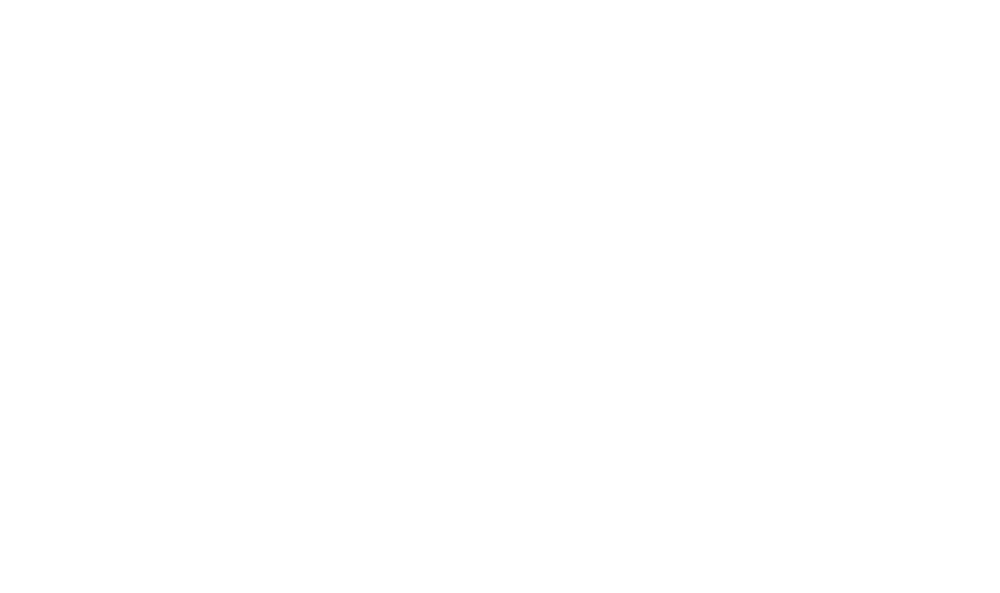
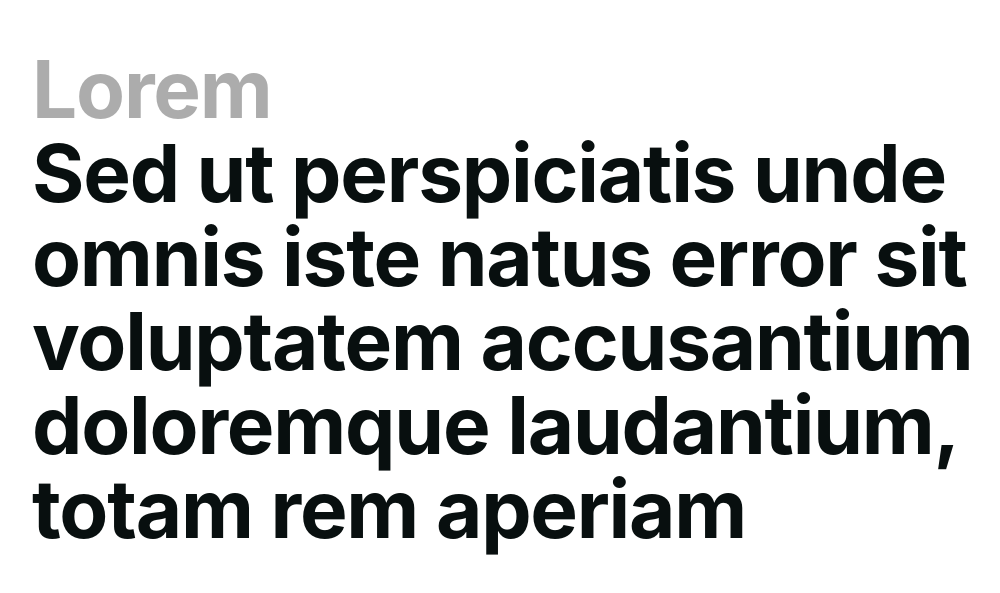
Before and after one commit to Vinitvh/react-gsap-animation, a React (Create React App) app: page / in a window 1280 px wide. Shown: the part 901-1494 px from the top of the page, without its empty margins (118-1118 px from the left). Before the commit the page ends 800 px from the top, so only its background shows below. Built offline with nearby package versions, Linux system fonts and the light colour scheme.

Commit message:
Added content section and styles

```diff
--- a/src/App.js
+++ b/src/App.js
@@ -1,6 +1,7 @@
 import logo from "./assets/logo.svg";
 import styled from "styled-components";
-import ParallaxHeroSection from "./components/ParallaxHeroSection";
+import ParallaxHeroSection from "./components/ParallaxHeroSection/ParallaxHeroSection";
+import ContentSection from "./components/ContentSection";
 
 const StyledHeroSection = styled.section`
   position: relative;
@@ -28,11 +29,19 @@
 
 function App() {
   return (
-    <StyledHeroSection>
-      <img src={logo} alt="Logo" />
-      <StylesTitle>Back to smooth and firm skin</StylesTitle>
-      <ParallaxHeroSection />
-    </StyledHeroSection>
+    <>
+      <StyledHeroSection>
+        <img src={logo} alt="Logo" />
+        <StylesTitle>Back to smooth and firm skin</StylesTitle>
+        <ParallaxHeroSection />
+      </StyledHeroSection>
+      <ContentSection
+        title={"Lorem"}
+        text={
+          "Sed ut perspiciatis unde omnis iste natus error sit voluptatem accusantium doloremque laudantium, totam rem aperiam"
+        }
+      />
+    </>
   );
 }
 
--- /dev/null
+++ b/src/components/ContentSection.jsx
@@ -0,0 +1,43 @@
+import React from "react";
+import styled from "styled-components";
+
+const StyledContentSection = styled.div`
+  position: relative;
+  height: 100vh;
+  width: 100vw;
+  display: flex;
+  flex-direction: column;
+  align-items: center;
+  justify-content: center;
+  .content__wrapper {
+    max-width: 980px;
+    h2 {
+      font-size: 5rem;
+      line-height: 1.05;
+      font-weight: 700;
+      letter-spacing: -0.015em;
+      color: #acacac;
+    }
+
+    h3 {
+      font-size: 5rem;
+      line-height: 1.05;
+      font-weight: 700;
+      letter-spacing: -0.015em;
+      color: #080f0f;
+    }
+  }
+`;
+
+function ContentSection(props) {
+  return (
+    <StyledContentSection>
+      <div className="content__wrapper">
+        <h2>{props.title}</h2>
+        <h3>{props.text}</h3>
+      </div>
+    </StyledContentSection>
+  );
+}
+
+export default ContentSection;
```
Also changed, not shown: src/components/ParallaxHeroSection/BackgroundHero.jsx (renamed from src/components/BackgroundHero.jsx), src/components/ParallaxHeroSection/ForegroundHero.jsx (renamed from src/components/ForegroundHero.jsx), src/components/ParallaxHeroSection/MidgroundHero.jsx (renamed from src/components/MidgroundHero.jsx), src/components/ParallaxHeroSection/ParallaxHeroSection.jsx (renamed from src/components/ParallaxHeroSection.jsx).
